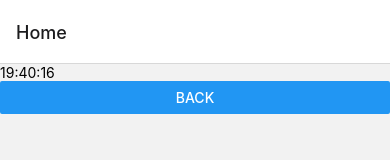
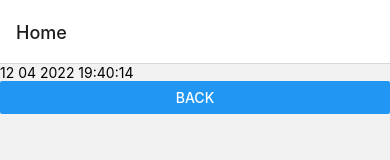
Before and after one commit to noragami0/AlarmSystem, a React Native app: screen / in a window 390 px wide. Shown: the top 160 px of the page. Built offline with nearby package versions, Linux system fonts and the light colour scheme.

Commit message:
feat:datetime

```diff
--- a/package.json
+++ b/package.json
@@ -10,6 +10,7 @@
   "dependencies": {
     "@react-navigation/native": "^6.0.10",
     "@react-navigation/native-stack": "^6.6.1",
+    "moment": "^2.29.3",
     "react": "17.0.2",
     "react-native": "0.68.0",
     "react-native-safe-area-context": "^4.2.4",
--- a/src/components/DateTime.js
+++ b/src/components/DateTime.js
@@ -1,5 +1,6 @@
 import React, {useEffect, useState} from 'react';
 import {Text, View} from 'react-native';
+import moment from 'moment';
 
 function DateTime() {
     const [currentDate, setCurrentDate] = useState(new Date());
@@ -17,11 +18,7 @@ function DateTime() {
     return (
         <View>
             <Text>
-                {currentDate.getHours()}
-                :
-                {currentDate.getMinutes()}
-                :
-                {currentDate.getSeconds()}
+                {moment(currentDate).format('DD MM YYYY HH:mm:ss ')}
             </Text>
         </View>
     );
```
Also changed, not shown: 1 other file (tests, documents, lock files or other folders).
